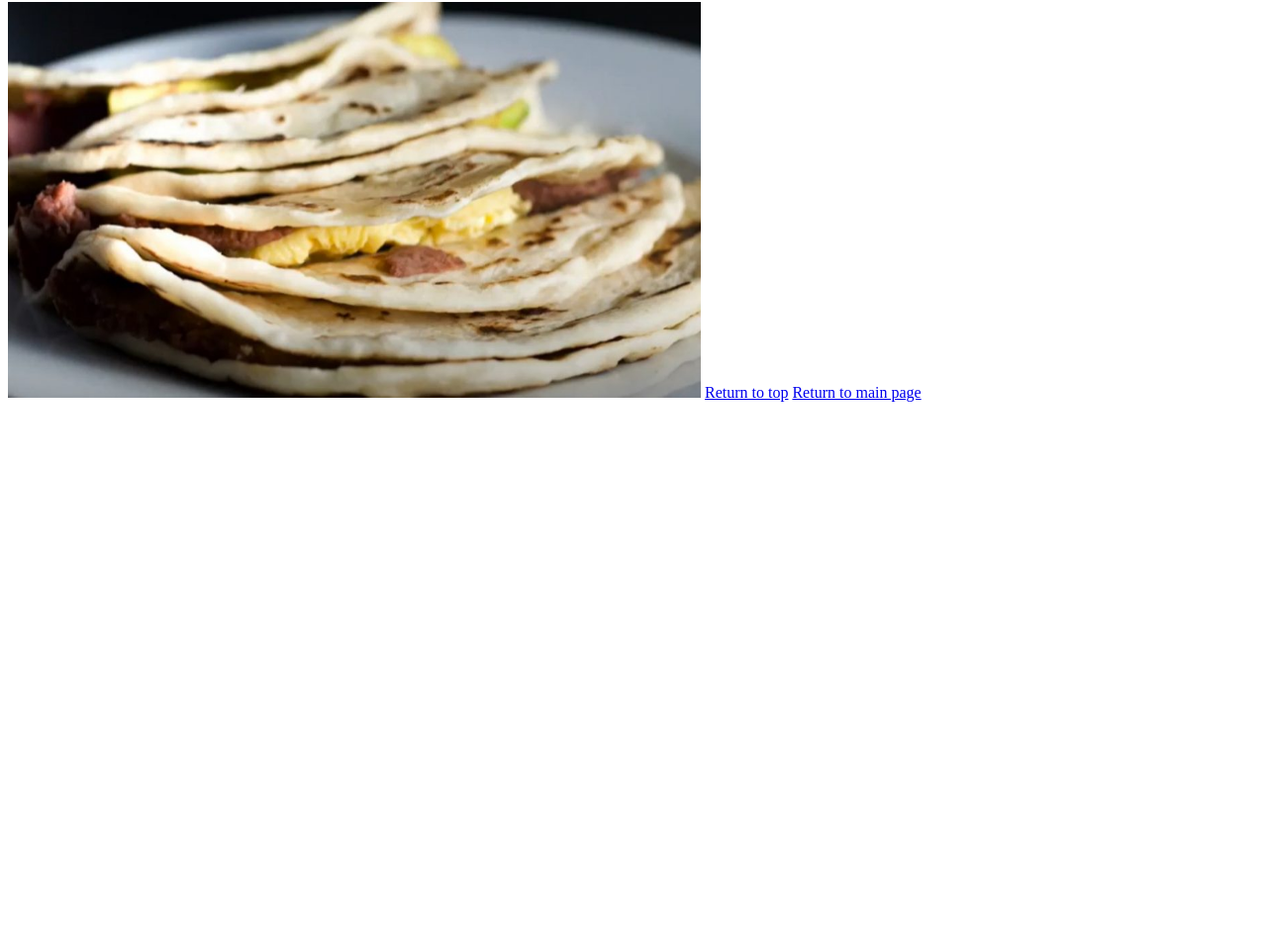
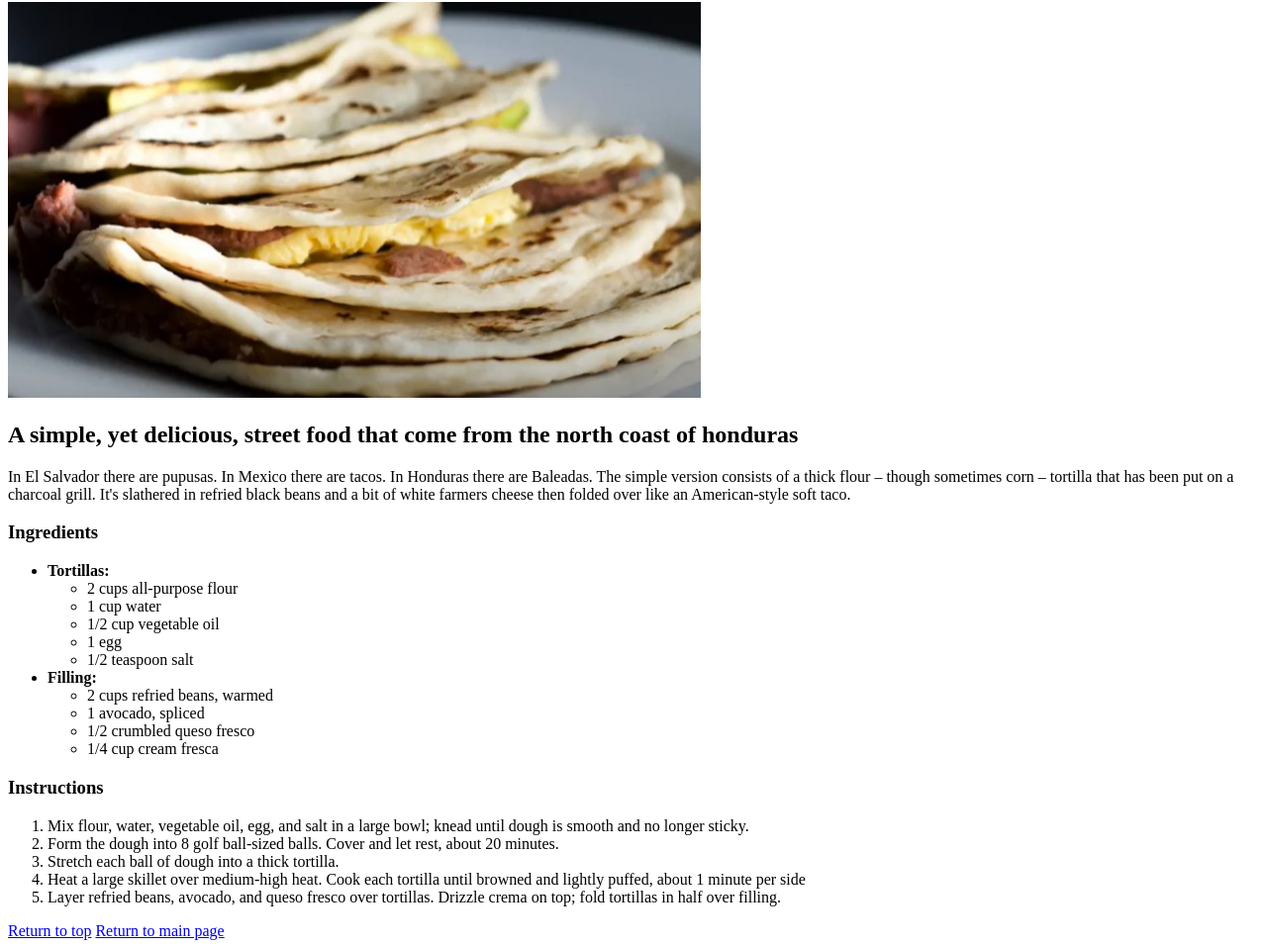
Before and after one commit to breyes26/odin_recipes, a plain HTML site: page pages/baleadas.html in a window 1280 px wide. Shown: the part 78-1036 px from the top of the page at 99% size. Before the commit the page ends 800 px from the top, so only its background shows below. Drawn offline with Linux system fonts and the light colour scheme.

Commit message:
Finish baleadas page

```diff
--- a/pages/baleadas.html
+++ b/pages/baleadas.html
@@ -9,6 +9,54 @@
 <body>
     <h1>Baleadas</h1>
     <img src="../images/baleada.jpg" height="400" width="700">
+
+    <h2>A simple, yet delicious, street food that come from the north coast
+        of honduras </h2>
+
+    <p>In El Salvador there are pupusas. In Mexico there are tacos. In Honduras there are Baleadas.
+        The simple version consists of a thick flour – though sometimes corn – tortilla that has
+        been put on a charcoal grill. It's slathered in refried black beans and a bit of white
+        farmers cheese then folded over like an American-style soft taco.
+    </p>
+
+    <h3>Ingredients</h3>
+    <ul>
+        <li>
+            <strong>Tortillas:</strong>
+            <ul>
+                <li>2 cups all-purpose flour</li>
+                <li>1 cup water</li>
+                <li>1/2 cup vegetable oil</li>
+                <li>1 egg</li>
+                <li>1/2 teaspoon salt</li>
+            </ul>
+        </li>
+        <li>
+            <strong>Filling:</strong>
+            <ul>
+                <li>2 cups refried beans, warmed</li>
+                <li>1 avocado, spliced</li>
+                <li>1/2 crumbled queso fresco</li>
+                <li>1/4 cup cream fresca</li>
+            </ul>
+        </li>
+    </ul>
+
+    <h3>Instructions</h3>
+    <ol>
+        <li>Mix flour, water, vegetable oil, egg, and salt in a large bowl; knead until
+            dough is smooth and no longer sticky.</li>
+        <li>Form the dough into 8 golf ball-sized balls. Cover and let rest,
+            about 20 minutes.</li>
+        <li>Stretch each ball of dough into a thick tortilla.</li>
+        <li>Heat a large skillet over medium-high heat. Cook each tortilla until browned
+            and lightly puffed, about 1 minute per side</li>
+        <li>Layer refried beans, avocado, and queso fresco over tortillas. Drizzle crema
+            on top; fold tortillas in half over filling.</li>
+    </ol>
+
+
+
     <a href="#top">Return to top</a>
     <a href="../index.html">Return to main page</a>
 
```
